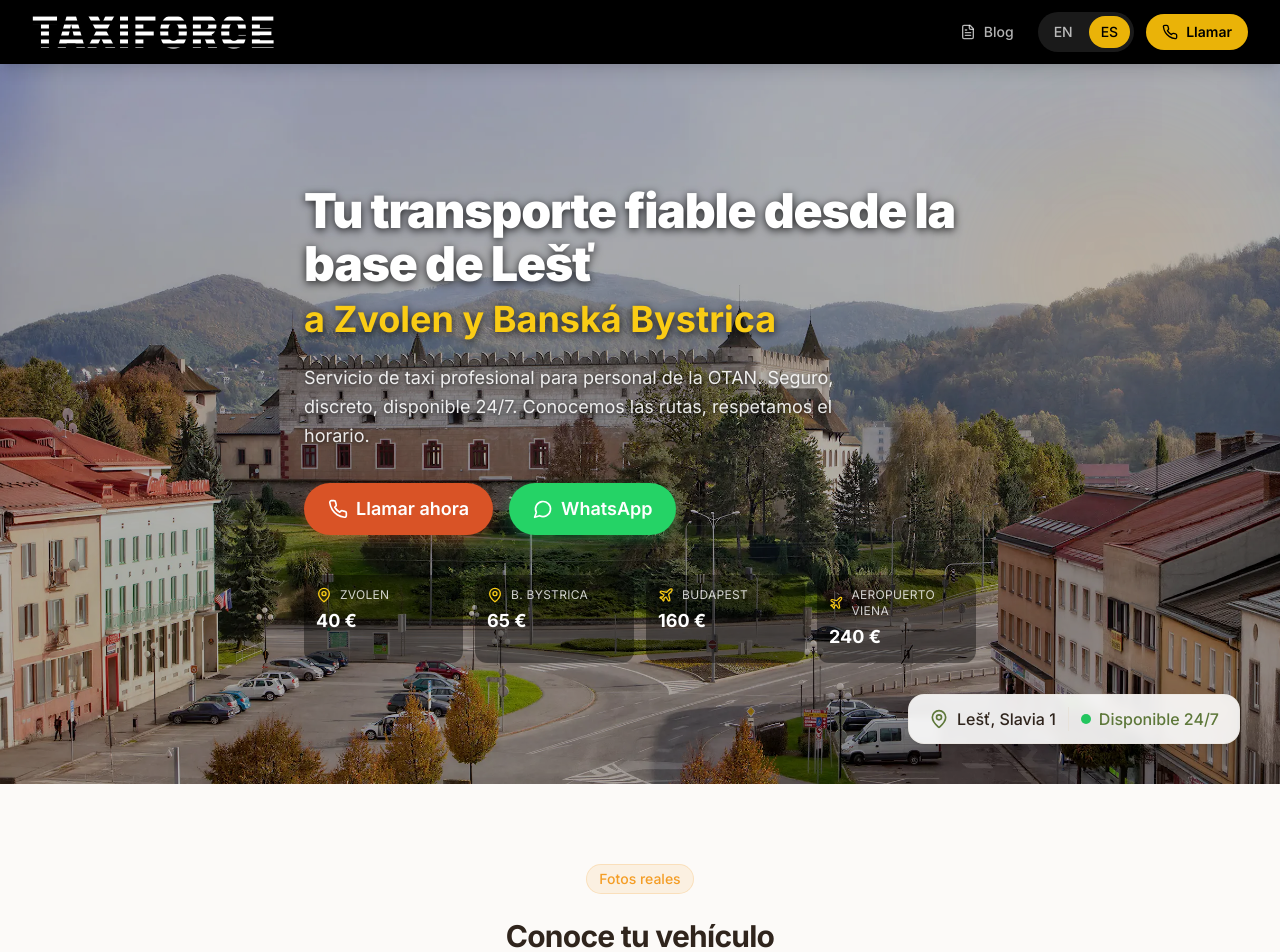
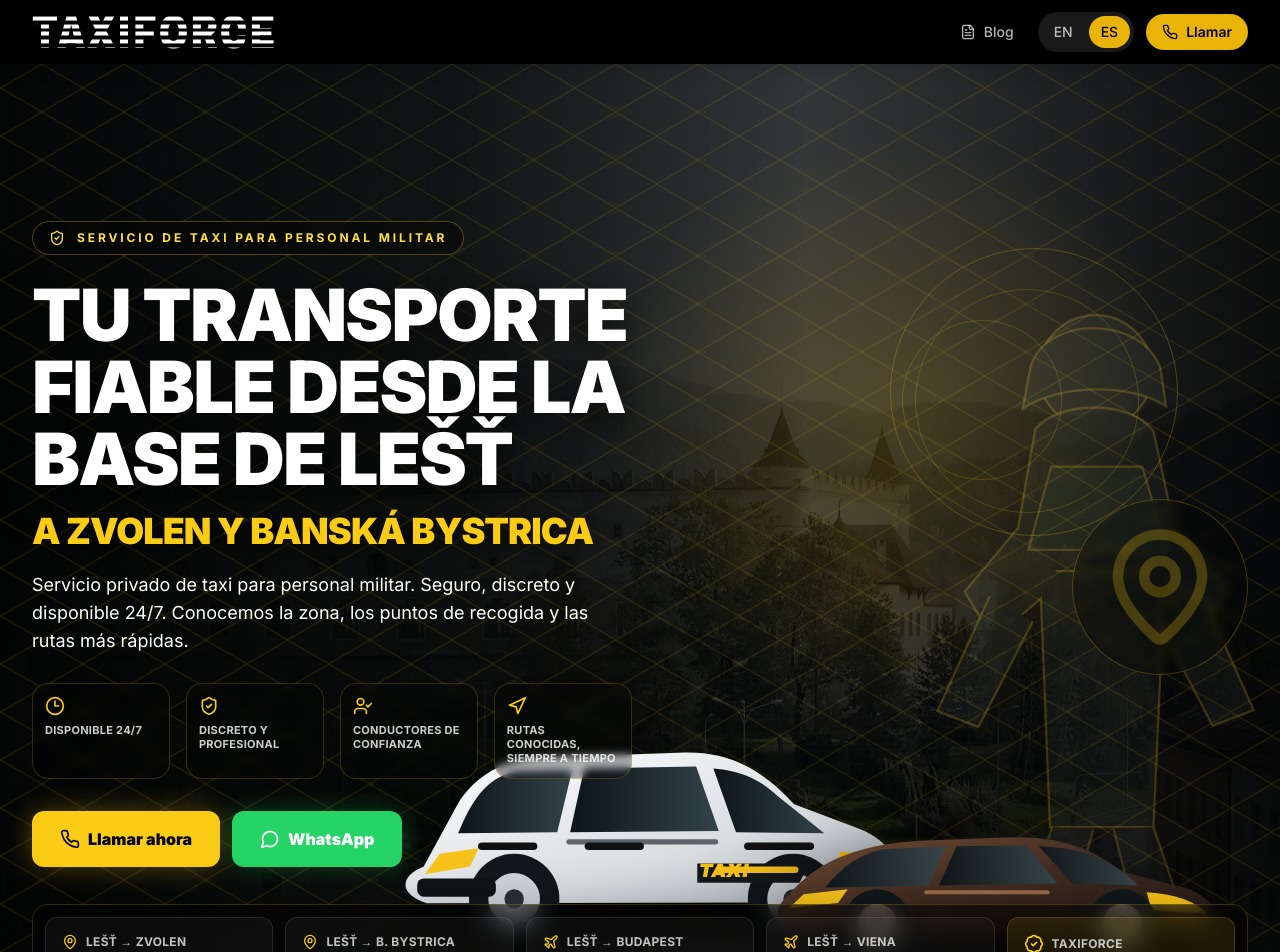
Before and after one commit to fabianmarian8/centrum-rides, a Next.js app: page / in a window 1280 px wide. Shown: the top 952 px of the page. Built offline with nearby package versions, Linux system fonts and the light colour scheme.

Commit message:
feat: rebuild hero with military premium visual style

```diff
--- a/src/components/HeroSection.tsx
+++ b/src/components/HeroSection.tsx
@@ -1,115 +1,270 @@
 'use client';
 
-import { Phone, MessageCircle, Clock, MapPin, Plane } from 'lucide-react';
+import {
+  BadgeCheck,
+  Car,
+  Clock3,
+  MapPin,
+  MessageCircle,
+  Navigation as RouteIcon,
+  Phone,
+  Plane,
+  ShieldCheck,
+  UserCheck,
+} from 'lucide-react';
 import { useLanguage } from '@/contexts/LanguageContext';
 
 const translations = {
   en: {
-    badge: 'Trusted by 200+ military personnel',
+    badge: 'Taxi service for military personnel',
     heading: 'Your reliable ride from Lešť base',
-    subheading: 'to Zvolen & Banská Bystrica',
-    description: 'Professional taxi service for NATO personnel. Safe, discreet, available 24/7. We know the routes, we respect the schedule.',
+    subheading: 'to Zvolen and Banská Bystrica',
+    description:
+      'Professional private transport for military personnel. Safe, discreet and available 24/7. We know the area, the base pickup points and the fastest routes.',
     callCta: 'Call now',
     whatsappCta: 'WhatsApp',
+    benefits: [
+      { icon: Clock3, title: 'Available 24/7' },
+      { icon: ShieldCheck, title: 'Discreet and professional' },
+      { icon: UserCheck, title: 'Trusted drivers' },
+      { icon: RouteIcon, title: 'Known routes, on time' },
+    ],
     stats: [
-      { icon: MapPin, label: 'Zvolen', value: '40 €' },
-      { icon: MapPin, label: 'B. Bystrica', value: '65 €' },
-      { icon: Plane, label: 'Budapest', value: '160 €' },
-      { icon: Plane, label: 'Vienna airport', value: '240 €' },
+      { icon: MapPin, route: 'Lešť → Zvolen', price: '40 €' },
+      { icon: MapPin, route: 'Lešť → B. Bystrica', price: '65 €' },
+      { icon: Plane, route: 'Lešť → Budapest', price: '160 €' },
+      { icon: Plane, route: 'Lešť → Vienna', price: '240 €' },
     ],
-    available: 'Available 24/7',
+    availability: 'Available 24/7',
+    location: 'Lešť, Slavia 1',
+    assurance: 'Fixed prices confirmed before the trip.',
   },
   es: {
-    badge: 'Más de 200 militares confían en nosotros',
+    badge: 'Servicio de taxi para personal militar',
     heading: 'Tu transporte fiable desde la base de Lešť',
     subheading: 'a Zvolen y Banská Bystrica',
-    description: 'Servicio de taxi profesional para personal de la OTAN. Seguro, discreto, disponible 24/7. Conocemos las rutas, respetamos el horario.',
+    description:
+      'Servicio privado de taxi para personal militar. Seguro, discreto y disponible 24/7. Conocemos la zona, los puntos de recogida y las rutas más rápidas.',
     callCta: 'Llamar ahora',
     whatsappCta: 'WhatsApp',
+    benefits: [
+      { icon: Clock3, title: 'Disponible 24/7' },
+      { icon: ShieldCheck, title: 'Discreto y profesional' },
+      { icon: UserCheck, title: 'Conductores de confianza' },
+      { icon: RouteIcon, title: 'Rutas conocidas, siempre a tiempo' },
+    ],
     stats: [
-      { icon: MapPin, label: 'Zvolen', value: '40 €' },
-      { icon: MapPin, label: 'B. Bystrica', value: '65 €' },
-      { icon: Plane, label: 'Budapest', value: '160 €' },
-      { icon: Plane, label: 'Aeropuerto Viena', value: '240 €' },
+      { icon: MapPin, route: 'Lešť → Zvolen', price: '40 €' },
+      { icon: MapPin, route: 'Lešť → B. Bystrica', price: '65 €' },
+      { icon: Plane, route: 'Lešť → Budapest', price: '160 €' },
+      { icon: Plane, route: 'Lešť → Viena', price: '240 €' },
     ],
-    available: 'Disponible 24/7',
+    availability: 'Disponible 24/7',
+    location: 'Lešť, Slavia 1',
+    assurance: 'Precios fijos confirmados antes del viaje.',
   },
 } as const;
+
+const Rav4Illustration = () => (
+  <svg viewBox="0 0 520 230" className="w-[58vw] max-w-[560px] min-w-[300px] drop-shadow-[0_25px_45px_rgba(0,0,0,0.65)]" aria-hidden="true">
+    <defs>
+      <linearGradient id="ravBody" x1="0" x2="1" y1="0" y2="1">
+        <stop offset="0" stopColor="#ffffff" />
+        <stop offset="0.62" stopColor="#d9dde0" />
+        <stop offset="1" stopColor="#a6adb4" />
+      </linearGradient>
+      <linearGradient id="glass" x1="0" x2="1">
+        <stop offset="0" stopColor="#0d1518" />
+        <stop offset="1" stopColor="#33434a" />
+      </linearGradient>
+    </defs>
+    <ellipse cx="262" cy="202" rx="220" ry="23" fill="rgba(0,0,0,.55)" />
+    <path d="M61 151 L92 94 C108 67 134 52 168 50 L303 45 C345 44 376 61 405 93 L463 115 C488 124 503 142 506 165 L496 184 L64 185 C39 177 37 161 61 151Z" fill="url(#ravBody)" />
+    <path d="M147 62 C118 69 105 91 93 120 L185 119 L199 61 Z" fill="url(#glass)" />
+    <path d="M210 60 L197 119 L335 118 L314 58 Z" fill="url(#glass)" />
+    <path d="M330 60 L351 119 L433 120 L389 85 C372 69 354 62 330 60Z" fill="url(#glass)" />
+    <path d="M76 139 L112 134 L104 151 L62 158 Z" fill="#f6c21a" />
+    <path d="M448 137 C473 139 487 146 495 160 L440 158 Z" fill="#f6c21a" />
+    <path d="M196 128 H332" stroke="#5d656a" strokeWidth="5" strokeLinecap="round" />
+    <path d="M115 132 H163" stroke="#111" strokeWidth="7" strokeLinecap="round" />
+    <path d="M214 132 H262" stroke="#111" strokeWidth="7" strokeLinecap="round" />
+    <path d="M362 132 H420" stroke="#111" strokeWidth="7" strokeLinecap="round" />
+    <circle cx="145" cy="181" r="42" fill="#11171a" />
+    <circle cx="145" cy="181" r="24" fill="#cfd3d7" />
+    <circle cx="145" cy="181" r="9" fill="#2a3034" />
+    <circle cx="404" cy="181" r="42" fill="#11171a" />
+    <circle cx="404" cy="181" r="24" fill="#cfd3d7" />
+    <circle cx="404" cy="181" r="9" fill="#2a3034" />
+    <rect x="55" y="162" width="73" height="17" rx="6" fill="#0f1314" />
+    <path d="M315 148 h104 l-9 18 h-95z" fill="#14191b" />
+    <path d="M337 154 h69" stroke="#f6c21a" strokeWidth="6" strokeLinecap="round" />
+    <text x="344" y="161" fill="#f6c21a" fontSize="18" fontFamily="Arial Black, Arial" transform="skewX(-10)">TAXI</text>
+  </svg>
+);
+
+const CamryIllustration = () => (
+  <svg viewBox="0 0 500 205" className="w-[48vw] max-w-[490px] min-w-[260px] drop-shadow-[0_24px_42px_rgba(0,0,0,0.65)]" aria-hidden="true">
+    <defs>
+      <linearGradient id="camryBody" x1="0" x2="1" y1="0" y2="1">
+        <stop offset="0" stopColor="#6e4a32" />
+        <stop offset="0.52" stopColor="#3f2a20" />
+        <stop offset="1" stopColor="#1e1714" />
+      </linearGradient>
+      <linearGradient id="camryGlass" x1="0" x2="1">
+        <stop offset="0" stopColor="#101619" />
+        <stop offset="1" stopColor="#38454b" />
+      </linearGradient>
+    </defs>
+    <ellipse cx="250" cy="181" rx="210" ry="21" fill="rgba(0,0,0,.55)" />
+    <path d="M50 139 C80 101 128 84 197 82 L270 79 C320 77 357 87 391 114 L454 130 C474 136 487 149 488 163 L477 174 H62 C36 166 34 151 50 139Z" fill="url(#camryBody)" />
+    <path d="M146 91 C123 96 105 109 88 130 L193 128 L211 88 Z" fill="url(#camryGlass)" />
+    <path d="M222 88 L204 128 L325 126 L293 87 Z" fill="url(#camryGlass)" />
+    <path d="M306 88 L340 126 L407 128 C381 101 352 90 306 88Z" fill="url(#camryGlass)" />
+    <path d="M66 137 L111 132 L101 146 L51 151 Z" fill="#f6c21a" />
+    <path d="M416 135 C447 137 466 145 478 157 L421 153 Z" fill="#f6c21a" />
+    <circle cx="141" cy="167" r="35" fill="#11171a" />
+    <circle cx="141" cy="167" r="20" fill="#c3b09a" />
+    <circle cx="141" cy="167" r="8" fill="#2b241f" />
+    <circle cx="391" cy="167" r="35" fill="#11171a" />
+    <circle cx="391" cy="167" r="20" fill="#c3b09a" />
+    <circle cx="391" cy="167" r="8" fill="#2b241f" />
+    <path d="M191 135 H315" stroke="#9a6b48" strokeWidth="4" strokeLinecap="round" />
+  </svg>
+);
+
+const SoldierSilhouette = () => (
+  <svg viewBox="0 0 360 560" className="w-[32vw] max-w-[430px] min-w-[290px] opacity-75 mix-blend-screen" aria-hidden="true">
+    <g fill="#0a0d0b" stroke="#f5c315" strokeOpacity=".28" strokeWidth="2">
+      <circle cx="185" cy="95" r="50" />
+      <path d="M128 90 C142 45 224 45 242 91 L247 125 C217 105 154 105 121 127 Z" />
+      <path d="M132 145 C152 121 214 118 236 147 L255 235 L300 284 L280 327 L245 292 L236 495 H145 L137 294 L95 330 L70 288 L117 232 Z" />
+      <path d="M146 178 H226 L248 252 L126 251 Z" fill="#111711" />
+      <path d="M150 270 H232" />
+      <path d="M92 292 L46 393 L82 407 L130 314" />
+      <path d="M279 291 L324 392 L288 406 L240 314" />
+      <path d="M147 495 L129 548 H169 L183 497" />
+      <path d="M236 495 L254 548 H214 L201 497" />
+    </g>
+  </svg>
+);
 
 const HeroSection = () => {
   const { language } = useLanguage();
   const content = translations[language];
 
   return (
-    <section className="relative min-h-[90vh] flex items-center" role="banner">
-      {/* Background image */}
-      <div className="absolute inset-0 z-0">
+    <section id="inicio" className="relative isolate overflow-hidden bg-[#050606] pt-16 text-white" role="banner">
+      <div className="absolute inset-0 -z-30">
         <img
           src="/images/hero-bg.webp"
-          alt="Professional taxi service for military personnel"
-          className="w-full h-full object-cover object-[center_60%] brightness-[0.7]"
+          alt="Historic castle and hills near Zvolen in Central Slovakia"
+          className="h-full w-full object-cover object-center opacity-45 saturate-[0.8]"
           fetchPriority="high"
         />
       </div>
 
-      {/* Decorative blob */}
-      <div className="absolute top-20 right-10 w-64 h-64 bg-secondary/20 blob opacity-60 blur-3xl" />
-      <div className="absolute bottom-20 left-10 w-48 h-48 bg-primary/20 blob opacity-40 blur-2xl" />
+      <div className="absolute inset-0 -z-20 bg-[radial-gradient(circle_at_70%_35%,rgba(246,194,26,0.18),transparent_26%),linear-gradient(90deg,rgba(2,4,4,0.98)_0%,rgba(4,8,7,0.88)_35%,rgba(4,8,7,0.55)_63%,rgba(2,4,4,0.92)_100%)]" />
+      <div
+        className="absolute inset-0 -z-10 opacity-[0.18]"
+        style={{
+          backgroundImage:
+            'linear-gradient(30deg, transparent 24%, rgba(246,194,26,.55) 25%, rgba(246,194,26,.55) 26%, transparent 27%, transparent 74%, rgba(246,194,26,.55) 75%, rgba(246,194,26,.55) 76%, transparent 77%), linear-gradient(150deg, transparent 24%, rgba(246,194,26,.55) 25%, rgba(246,194,26,.55) 26%, transparent 27%, transparent 74%, rgba(246,194,26,.55) 75%, rgba(246,194,26,.55) 76%, transparent 77%)',
+          backgroundSize: '82px 48px',
+        }}
+      />
 
-      <div className="relative z-10 max-w-7xl mx-auto px-4 sm:px-6 lg:px-8 py-20">
-        <div className="max-w-2xl">
-          {/* Main heading */}
-          <h1 className="heading-xl text-white mb-2 fade-in drop-shadow-[0_2px_4px_rgba(0,0,0,0.8)]" style={{ animationDelay: '0.1s' }}>
+      <div className="absolute right-[8%] top-[18%] hidden h-72 w-72 rounded-full border border-yellow-400/25 lg:block" />
+      <div className="absolute right-[11%] top-[22%] hidden h-56 w-56 rounded-full border border-yellow-400/20 lg:block" />
+      <div className="absolute right-[17%] top-[25%] hidden h-40 w-40 rounded-full border border-yellow-400/20 lg:block" />
+
+      <div className="relative mx-auto min-h-[calc(100vh-4rem)] max-w-7xl px-4 py-10 sm:px-6 lg:px-8 lg:py-14">
+        <div className="grid min-h-[720px] items-center gap-10 lg:grid-cols-[1.02fr_.98fr]">
+          <div className="relative z-20 max-w-3xl">
+            <div className="mb-6 inline-flex items-center gap-3 rounded-full border border-yellow-400/30 bg-black/35 px-4 py-2 text-xs font-bold uppercase tracking-[0.24em] text-yellow-300 backdrop-blur">
+              <ShieldCheck className="h-4 w-4" />
+              {content.badge}
+            </div>
+
+            <h1 className="max-w-3xl text-5xl font-black uppercase leading-[0.94] tracking-tight text-white drop-shadow-[0_8px_18px_rgba(0,0,0,0.75)] sm:text-6xl lg:text-7xl">
               {content.heading}
             </h1>
-          <p className="text-2xl sm:text-3xl md:text-4xl font-bold text-yellow-400 mb-6 fade-in drop-shadow-[0_2px_4px_rgba(0,0,0,0.8)]" style={{ animationDelay: '0.15s' }}>
+            <p className="mt-4 text-2xl font-black uppercase tracking-tight text-yellow-400 drop-shadow-[0_5px_14px_rgba(0,0,0,0.75)] sm:text-3xl lg:text-4xl">
               {content.subheading}
             </p>
-
-          {/* Description */}
-          <p className="text-lg text-white/90 mb-8 max-w-xl leading-relaxed fade-in drop-shadow-[0_1px_2px_rgba(0,0,0,0.8)]" style={{ animationDelay: '0.2s' }}>
+            <p className="mt-5 max-w-2xl text-base leading-relaxed text-white/82 sm:text-lg">
               {content.description}
             </p>
 
-          {/* CTA Buttons */}
-          <div className="flex flex-col sm:flex-row gap-4 mb-10 fade-in" style={{ animationDelay: '0.25s' }}>
-            <a href="tel:+421902048583" className="btn-primary text-lg">
-              <Phone className="w-5 h-5" />
+            <div className="mt-7 grid grid-cols-2 gap-4 sm:grid-cols-4">
+              {content.benefits.map((item) => (
+                <div key={item.title} className="group rounded-2xl border border-yellow-400/20 bg-black/25 p-3 backdrop-blur-sm transition hover:bg-yellow-400/10">
+                  <item.icon className="mb-2 h-5 w-5 text-yellow-400" />
+                  <p className="text-[11px] font-bold uppercase leading-tight tracking-wide text-white/80">{item.title}</p>
+                </div>
+              ))}
+            </div>
+
+            <div className="mt-8 flex flex-col gap-3 sm:flex-row">
+              <a href="tel:+421902048583" className="inline-flex items-center justify-center gap-2 rounded-xl bg-yellow-400 px-7 py-4 text-base font-black text-black shadow-[0_0_28px_rgba(246,194,26,.34)] transition hover:bg-yellow-300">
+                <Phone className="h-5 w-5" />
                 {content.callCta}
               </a>
-            <a href="https://wa.me/421902048583" className="btn-whatsapp text-lg">
-              <MessageCircle className="w-5 h-5" />
+              <a href="https://wa.me/421902048583" className="inline-flex items-center justify-center gap-2 rounded-xl bg-[#25D366] px-7 py-4 text-base font-black text-white shadow-[0_0_24px_rgba(37,211,102,.28)] transition hover:bg-[#22c55e]">
+                <MessageCircle className="h-5 w-5" />
                 {content.whatsappCta}
               </a>
             </div>
+          </div>
 
-          {/* Quick stats */}
-          <div className="grid grid-cols-2 sm:grid-cols-4 gap-3 fade-in" style={{ animationDelay: '0.3s' }}>
-            {content.stats.map((stat) => (
-              <div key={stat.label} className="text-center sm:text-left bg-black/40 backdrop-blur-sm rounded-xl p-3">
-                <div className="flex items-center justify-center sm:justify-start gap-2 text-yellow-400 mb-1">
-                  <stat.icon className="w-4 h-4" />
-                  <span className="text-xs text-white/80 uppercase tracking-wide">{stat.label}</span>
+          <div className="pointer-events-none relative hidden min-h-[560px] lg:block">
+            <div className="absolute right-[-8%] top-0">
+              <SoldierSilhouette />
             </div>
-                <p className="text-lg font-bold text-white">{stat.value}</p>
-              </div>
-            ))}
+            <div className="absolute right-0 top-[42%] h-44 w-44 rounded-full border border-yellow-400/25 bg-black/25 p-6 text-yellow-400/60 backdrop-blur-sm">
+              <MapPin className="h-full w-full opacity-40" />
             </div>
           </div>
         </div>
 
-      {/* Floating availability badge - bottom right on desktop */}
-      <div className="hidden lg:flex absolute bottom-10 right-10 items-center gap-3 bg-card/90 backdrop-blur-sm rounded-2xl px-5 py-3 shadow-lg border border-border/50 fade-in" style={{ animationDelay: '0.4s' }}>
-        <div className="flex items-center gap-2">
-          <MapPin className="w-5 h-5 text-primary" />
-          <span className="font-medium">Lešť, Slavia 1</span>
+        <div className="pointer-events-none absolute bottom-[135px] left-[28%] z-10 hidden lg:block">
+          <Rav4Illustration />
         </div>
-        <div className="w-px h-6 bg-border" />
-        <div className="flex items-center gap-2">
-          <span className="status-dot" />
-          <span className="font-medium text-primary">{content.available}</span>
+        <div className="pointer-events-none absolute bottom-[126px] right-[4%] z-10 hidden lg:block">
+          <CamryIllustration />
+        </div>
+
+        <div className="relative z-30 -mt-16 flex items-end justify-center gap-[-20px] lg:hidden">
+          <div className="-mr-14"><Rav4Illustration /></div>
+          <div className="-ml-10 translate-y-2 scale-90"><CamryIllustration /></div>
+        </div>
+
+        <div className="relative z-40 grid gap-3 rounded-2xl border border-yellow-400/20 bg-black/55 p-3 shadow-[0_22px_60px_rgba(0,0,0,.45)] backdrop-blur-md sm:grid-cols-2 lg:grid-cols-5">
+          {content.stats.map((stat) => (
+            <div key={stat.route} className="rounded-xl border border-white/10 bg-white/[0.035] p-4">
+              <div className="mb-2 flex items-center gap-2 text-yellow-400">
+                <stat.icon className="h-4 w-4" />
+                <span className="text-xs font-bold uppercase tracking-wide text-white/75">{stat.route}</span>
+              </div>
+              <p className="text-3xl font-black text-white">{stat.price}</p>
+            </div>
+          ))}
+          <div className="rounded-xl border border-yellow-400/20 bg-yellow-400/10 p-4">
+            <div className="mb-2 flex items-center gap-2 text-yellow-400">
+              <BadgeCheck className="h-5 w-5" />
+              <span className="text-xs font-bold uppercase tracking-wide text-white/75">TaxiForce</span>
+            </div>
+            <p className="text-sm font-semibold leading-snug text-white/80">{content.assurance}</p>
           </div>
         </div>
+
+        <div className="relative z-40 mt-5 flex flex-col gap-3 rounded-2xl border border-white/10 bg-white/8 px-5 py-4 text-sm font-semibold text-white/85 backdrop-blur-md sm:flex-row sm:items-center sm:justify-end lg:absolute lg:bottom-8 lg:right-8 lg:mt-0">
+          <span className="flex items-center gap-2"><MapPin className="h-5 w-5 text-yellow-400" /> {content.location}</span>
+          <span className="hidden h-6 w-px bg-white/20 sm:block" />
+          <span className="flex items-center gap-2"><span className="h-2.5 w-2.5 rounded-full bg-green-500 shadow-[0_0_14px_rgba(34,197,94,.75)]" /> {content.availability}</span>
+        </div>
+      </div>
+
+      <div className="absolute inset-x-0 bottom-0 h-16 bg-[repeating-linear-gradient(135deg,rgba(246,194,26,.7)_0_18px,rgba(0,0,0,.45)_18px_36px)] opacity-20" />
     </section>
   );
 };
```
Lines whose indentation alone changed are shown as unchanged.
